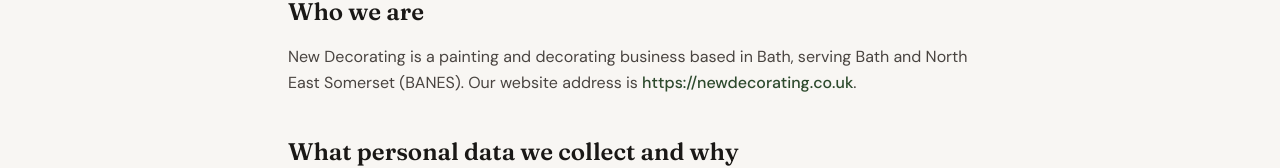
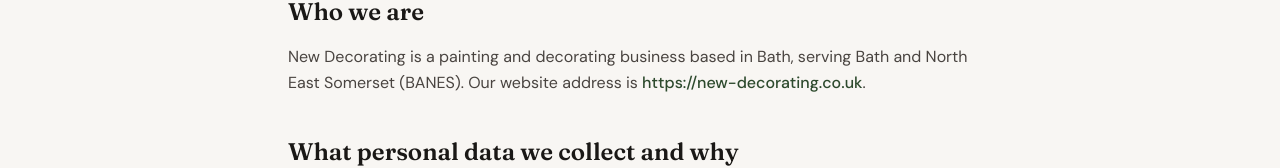
Before and after one commit to rkelsey1976/new-decorating, a Next.js app in the folder website/: page /privacy in a window 1280 px wide. Shown: the part 486-654 px from the top of the page. Built offline with nearby package versions, Linux system fonts and the light colour scheme.

Commit message:
Domain: new-decorating.co.uk, sitemap/robots use SITE_URL from lib/site
Co-authored-by: Cursor <cursoragent@cursor.com>

```diff
--- a/website/app/area/[slug]/page.tsx
+++ b/website/app/area/[slug]/page.tsx
@@ -32,7 +32,7 @@ export async function generateMetadata({ params }: AreaPageProps): Promise<Metad
   };
 }
 
-const SITE_URL = "https://newdecorating.co.uk";
+import { SITE_URL } from "@/lib/site";
 
 export default async function AreaDetailPage({ params }: AreaPageProps) {
   const { slug } = await params;
--- a/website/app/blog/[slug]/page.tsx
+++ b/website/app/blog/[slug]/page.tsx
@@ -34,7 +34,7 @@ export async function generateMetadata({ params }: BlogPostProps): Promise<Metad
   };
 }
 
-const SITE_URL = "https://newdecorating.co.uk";
+import { SITE_URL } from "@/lib/site";
 
 function formatDate(dateStr: string) {
   return new Date(dateStr).toLocaleDateString("en-GB", {
--- a/website/app/layout.tsx
+++ b/website/app/layout.tsx
@@ -8,7 +8,7 @@ import GoogleAnalytics from "@/components/GoogleAnalytics";
 import Header from "@/components/Header";
 import { META_KEYWORDS } from "@/lib/seo-keywords";
 
-const SITE_URL = "https://newdecorating.co.uk";
+import { SITE_URL } from "@/lib/site";
 
 /*
  * Display font options (swap import + variable, then set --font-display in globals.css):
--- a/website/app/page.tsx
+++ b/website/app/page.tsx
@@ -8,7 +8,7 @@ import { AREAS_COVERED, SERVICE_AREA_NAME } from "@/lib/area";
 import AreaMap from "@/components/AreaMap";
 import { BLOG_ARTICLES } from "@/lib/blog";
 
-const SITE_URL = "https://newdecorating.co.uk";
+import { SITE_URL } from "@/lib/site";
 
 /** FAQPage structured data (must match FAQ component text exactly) */
 const faqPageJsonLd = {
--- a/website/app/privacy/page.tsx
+++ b/website/app/privacy/page.tsx
@@ -1,5 +1,6 @@
 import Link from "next/link";
 import PageHero from "@/components/PageHero";
+import { SITE_URL } from "@/lib/site";
 
 import type { Metadata } from "next";
 
@@ -33,8 +34,8 @@ export default function PrivacyPage() {
               <p className="mt-4">
                 New Decorating is a painting and decorating business based in Bath, serving
                 Bath and North East Somerset (BANES). Our website address is{" "}
-                <a href="https://newdecorating.co.uk" className="text-accent font-medium hover:text-accent-soft transition-colors">
-                  https://newdecorating.co.uk
+                <a href={SITE_URL} className="text-accent font-medium hover:text-accent-soft transition-colors">
+                  {SITE_URL}
                 </a>.
               </p>
             </section>
--- a/website/app/robots.ts
+++ b/website/app/robots.ts
@@ -1,4 +1,5 @@
 import type { MetadataRoute } from "next";
+import { SITE_URL } from "@/lib/site";
 
 export default function robots(): MetadataRoute.Robots {
   return {
@@ -6,6 +7,6 @@ export default function robots(): MetadataRoute.Robots {
       userAgent: "*",
       allow: "/",
     },
-    sitemap: "https://newdecorating.co.uk/sitemap.xml",
+    sitemap: `${SITE_URL}/sitemap.xml`,
   };
 }
--- a/website/app/services/[slug]/page.tsx
+++ b/website/app/services/[slug]/page.tsx
@@ -33,7 +33,7 @@ export async function generateMetadata({ params }: ServicePageProps): Promise<Me
   };
 }
 
-const SITE_URL = "https://newdecorating.co.uk";
+import { SITE_URL } from "@/lib/site";
 const PHONE_NUMBER = "07717 772881";
 const PHONE_HREF = "tel:+447717772881";
 
--- a/website/app/services/page.tsx
+++ b/website/app/services/page.tsx
@@ -12,7 +12,7 @@ export const metadata: Metadata = {
   alternates: { canonical: "/services" },
 };
 
-const SITE_URL = "https://newdecorating.co.uk";
+import { SITE_URL } from "@/lib/site";
 
 const serviceJsonLd = {
   "@context": "https://schema.org",
--- a/website/app/sitemap.ts
+++ b/website/app/sitemap.ts
@@ -2,8 +2,7 @@ import type { MetadataRoute } from "next";
 import { getServiceSlugs } from "@/lib/services";
 import { getAreaSlugs } from "@/lib/areas-data";
 import { getBlogSlugs } from "@/lib/blog";
-
-const SITE_URL = "https://newdecorating.co.uk";
+import { SITE_URL } from "@/lib/site";
 
 export default function sitemap(): MetadataRoute.Sitemap {
   const now = new Date();
--- a/website/lib/site.ts
+++ b/website/lib/site.ts
@@ -2,4 +2,4 @@
  * Site-wide config for SEO and absolute URLs.
  */
 
-export const SITE_URL = "https://newdecorating.co.uk";
+export const SITE_URL = "https://new-decorating.co.uk";
```
Also changed, not shown: 1 other file (tests, documents, lock files or other folders).
